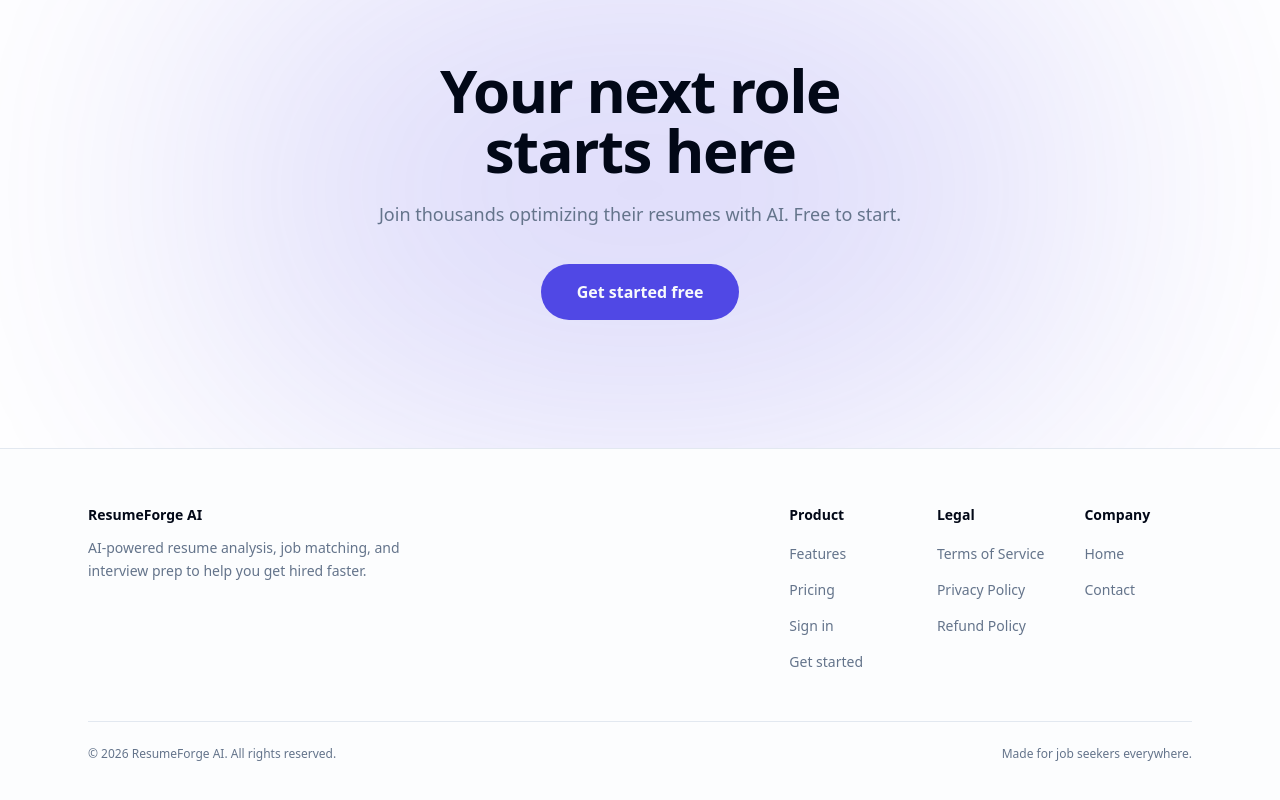
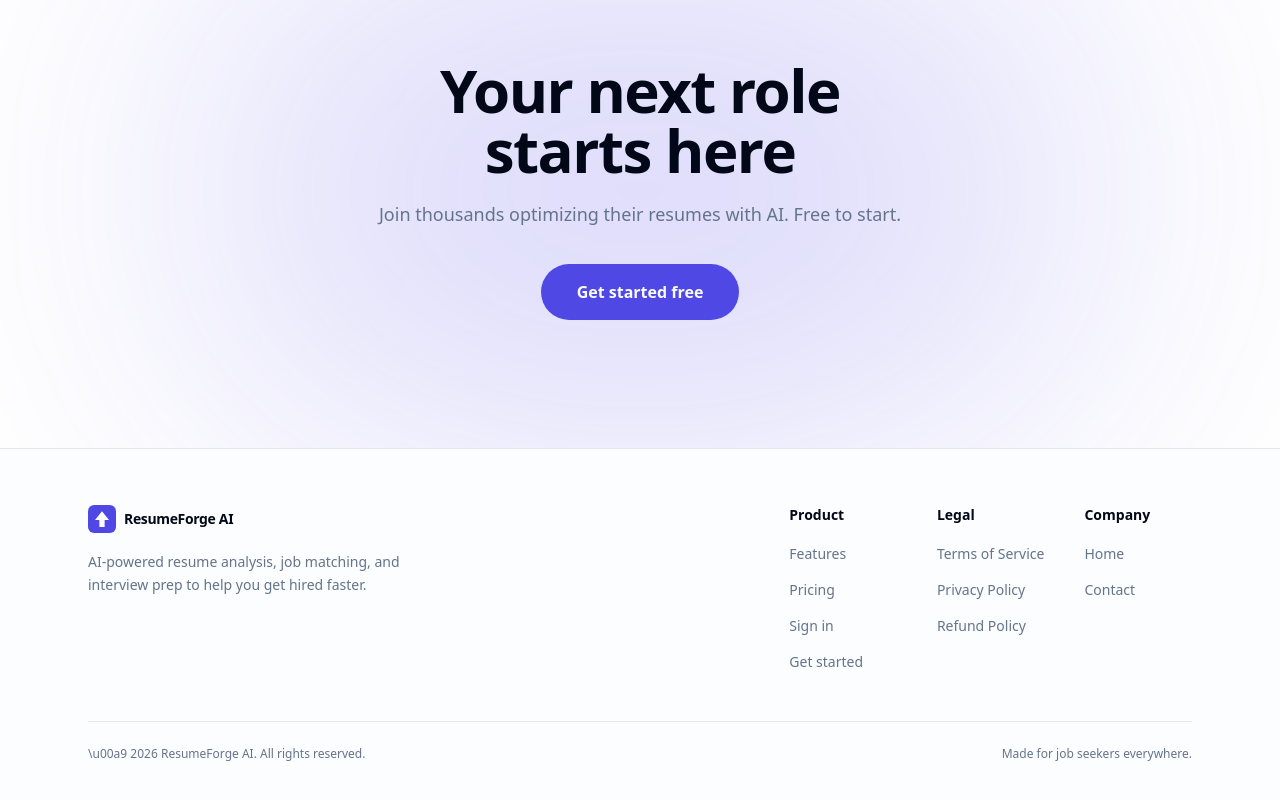
Before and after one commit to TigReh10/rfnotion, a Next.js app: page / in a window 1280 px wide. Shown: the part 3653-4453 px from the top of the page. Built offline with nearby package versions, Linux system fonts and the light colour scheme; no server answers.

Commit message:
feat: use brand Logo in site footer

```diff
--- a/src/components/site-footer.tsx
+++ b/src/components/site-footer.tsx
@@ -1,4 +1,5 @@
 import Link from "next/link";
+import { Logo } from "@/components/logo";
 
 const COLUMNS: { title: string; links: [string, string][] }[] = [
   {
@@ -34,7 +35,7 @@ export function SiteFooter() {
       <div className="mx-auto max-w-6xl px-6 py-14">
         <div className="flex flex-col gap-10 md:flex-row md:items-start md:justify-between">
           <div className="max-w-xs">
-            <p className="text-sm font-bold">ResumeForge AI</p>
+            <Logo />
             <p className="mt-3 text-sm leading-relaxed text-muted-foreground">
               AI-powered resume analysis, job matching, and interview prep to help
               you get hired faster.
@@ -61,7 +62,7 @@ export function SiteFooter() {
           </div>
         </div>
         <div className="mt-12 flex flex-col gap-2 border-t pt-6 text-xs text-muted-foreground sm:flex-row sm:items-center sm:justify-between">
-          <p>© {year} ResumeForge AI. All rights reserved.</p>
+          <p>\u00a9 {year} ResumeForge AI. All rights reserved.</p>
           <p>Made for job seekers everywhere.</p>
         </div>
       </div>
```
